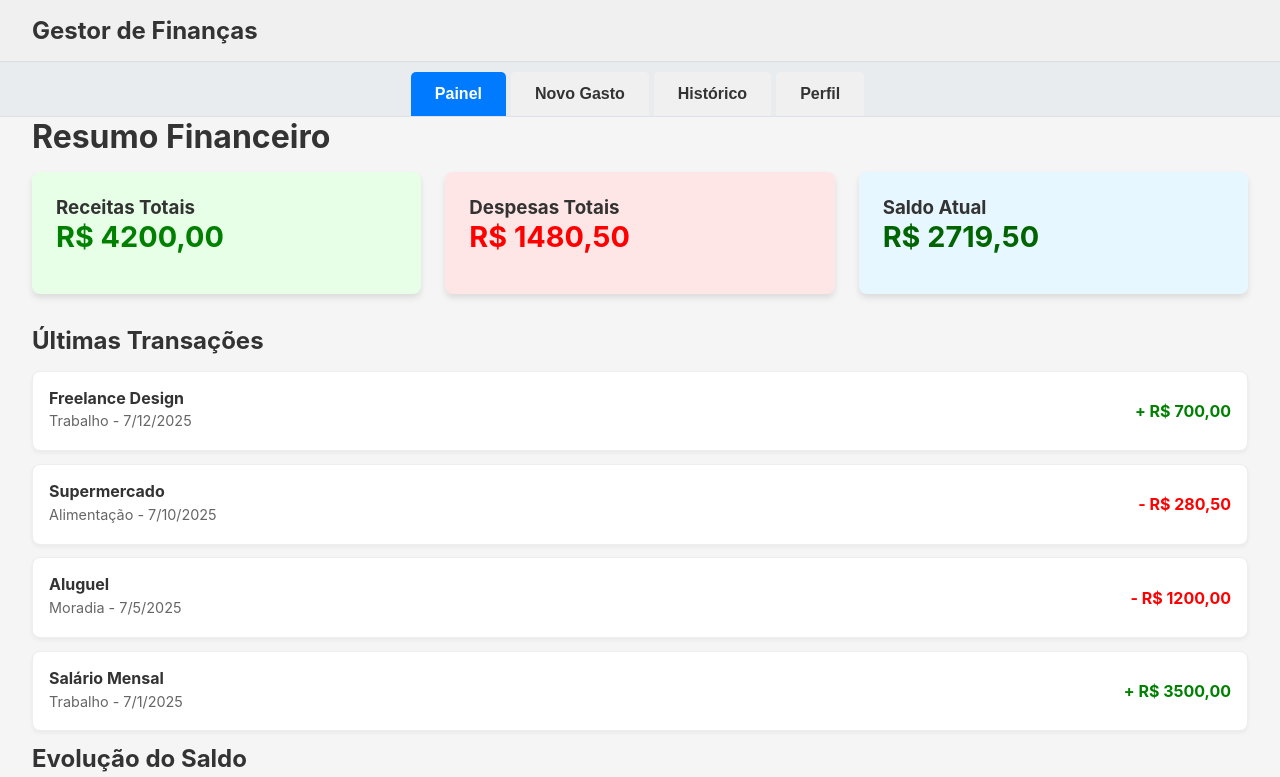
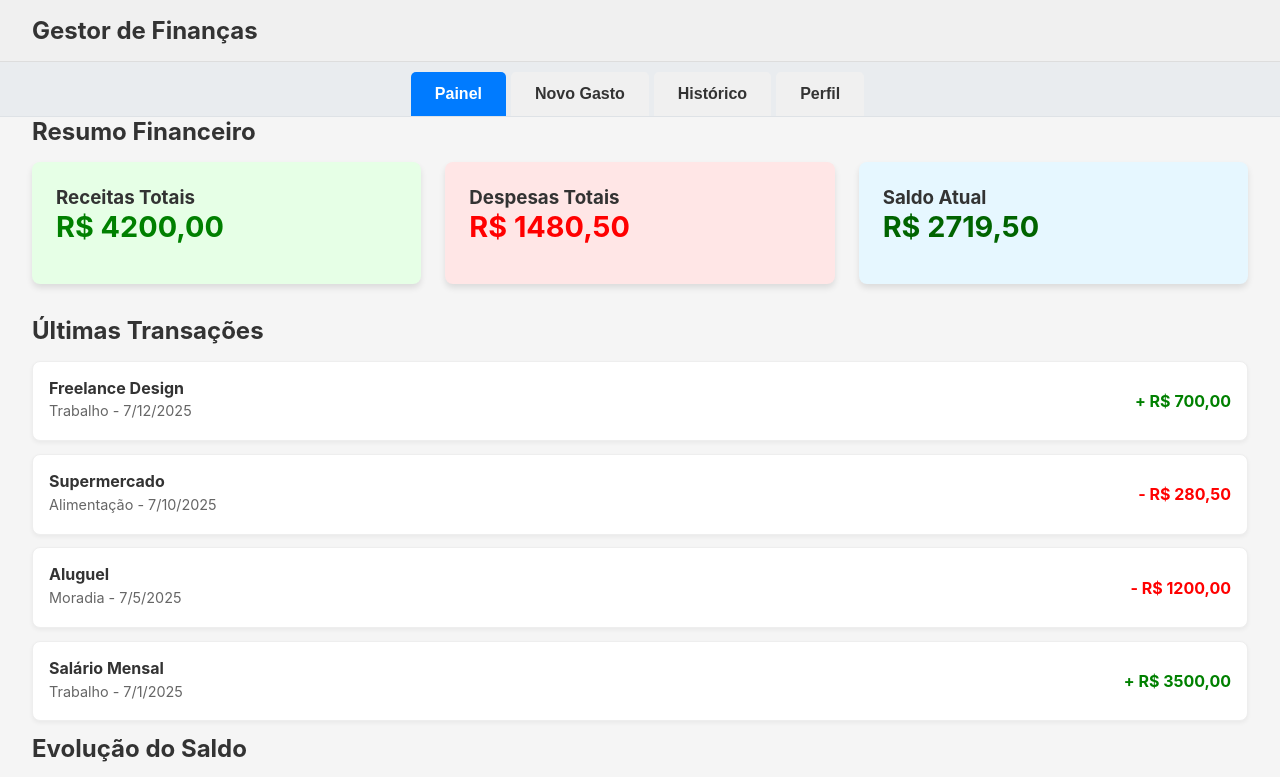
Before and after one commit to bielpedr0/FinancialManager, a React (Create React App) app: page / in a window 1280 px wide. Shown: the top 777 px of the page. Built offline with nearby package versions, Linux system fonts and the light colour scheme.

Commit message:
refactor: organizando os estilos

```diff
--- /dev/null
+++ b/src/screens/Dashboard.css
@@ -0,0 +1,30 @@
+.nav {
+  display: flex;
+  justify-content: center;
+  background-color: #e9ecef;
+  padding-top: 10px;
+  border-bottom: 1px solid #dee2e6;
+}
+
+.tabButton {
+  padding: 0.8rem 1.5rem;
+  border: none;
+  background-color: #f0f0f0;
+  color: #333;
+  cursor: pointer;
+  font-size: 1rem;
+  font-weight: bold;
+  border-radius: 5px 5px 0 0;
+  margin-right: 5px;
+  transition: background-color 0.2s ease, color 0.2s ease;
+}
+
+.tabButtonActive {
+  background-color: #007bff;
+  color: white;
+}
+
+.content {
+  padding: 0 2rem 2rem 2rem;
+  width: 100%;
+}
--- a/src/screens/DashboardPage.js
+++ b/src/screens/DashboardPage.js
@@ -1,4 +1,4 @@
-// src/screens/DashboardPage.jsx
+import './Dashboard.css';
 import React, { useState } from 'react';
 import Header from '../components/Header';
 import Resumo from './Resumo';
@@ -7,68 +7,52 @@ import Historico from './Historico';
 import Perfil from './Perfil';
 
 const DashboardPage = () => {
-  // Estado para controlar qual aba está ativa
-  const [activeTab, setActiveTab] = useState('resumo'); // 'resumo', 'novo', 'historico', 'perfil'
+  const [activeTab, setActiveTab] = useState('resumo');
 
   const renderContent = () => {
     switch (activeTab) {
-      case 'resumo':
-        return <Resumo />;
-      case 'novo':
-        return <NovoGasto />;
-      case 'historico':
-        return <Historico />;
-      case 'perfil':
-        return <Perfil />;
-      default:
-        return <Resumo />;
+      case 'resumo': return <Resumo />;
+      case 'novo': return <NovoGasto />;
+      case 'historico': return <Historico />;
+      case 'perfil': return <Perfil />;
+      default: return <Resumo />;
     }
   };
-
-  const tabButtonStyle = (tabName) => ({
-    padding: '0.8rem 1.5rem',
-    border: 'none',
-    backgroundColor: activeTab === tabName ? '#007bff' : '#f0f0f0',
-    color: activeTab === tabName ? 'white' : '#333',
-    cursor: 'pointer',
-    fontSize: '1rem',
-    fontWeight: 'bold',
-    borderRadius: '5px 5px 0 0',
-    marginRight: '5px',
-    transition: 'background-color 0.2s ease, color 0.2s ease',
-  });
 
   return (
     <div>
       <Header title="Gestor de Finanças" />
 
-      {/* Navegação por abas */}
-      <nav style={{
-        display: 'flex',
-        justifyContent: 'center',
-        backgroundColor: '#e9ecef',
-        paddingTop: '10px',
-        borderBottom: '1px solid #dee2e6'
-      }}>
-        <button style={tabButtonStyle('resumo')} onClick={() => setActiveTab('resumo')}>
+      <nav className="nav">
+        <button
+          className={`tabButton ${activeTab === 'resumo' ? 'tabButtonActive' : ''}`}
+          onClick={() => setActiveTab('resumo')}
+        >
           Painel
         </button>
-        <button style={tabButtonStyle('novo')} onClick={() => setActiveTab('novo')}>
+        <button
+          className={`tabButton ${activeTab === 'novo' ? 'tabButtonActive' : ''}`}
+          onClick={() => setActiveTab('novo')}
+        >
           Novo Gasto
         </button>
-        <button style={tabButtonStyle('historico')} onClick={() => setActiveTab('historico')}>
+        <button
+          className={`tabButton ${activeTab === 'historico' ? 'tabButtonActive' : ''}`}
+          onClick={() => setActiveTab('historico')}
+        >
           Histórico
         </button>
-        <button style={tabButtonStyle('perfil')} onClick={() => setActiveTab('perfil')}>
+        <button
+          className={`tabButton ${activeTab === 'perfil' ? 'tabButtonActive' : ''}`}
+          onClick={() => setActiveTab('perfil')}
+        >
           Perfil
         </button>
       </nav>
 
-      {/* Conteúdo da aba selecionada */}
-    <div style={{ padding: '0 2rem 2rem 2rem', width: '100%' }}>
-     {renderContent()}
-    </div>
-
+      <div className="content">
+        {renderContent()}
+      </div>
     </div>
   );
 };
--- a/src/screens/Resumo.js
+++ b/src/screens/Resumo.js
@@ -62,7 +62,7 @@ const Resumo = () => {
 
   return (
     <div>
-      <h1>Resumo Financeiro</h1>
+      <h2>Resumo Financeiro</h2>
 
       <div className="summary-container">
         <div className="summary-card summary-income">
```
